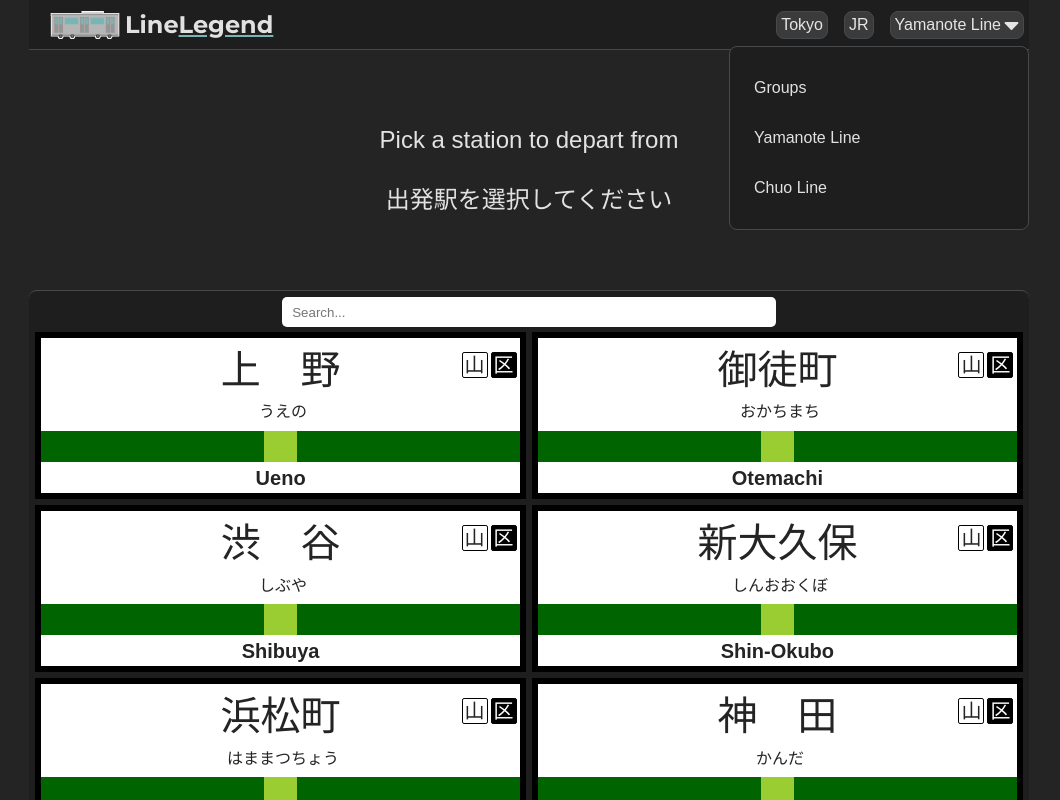
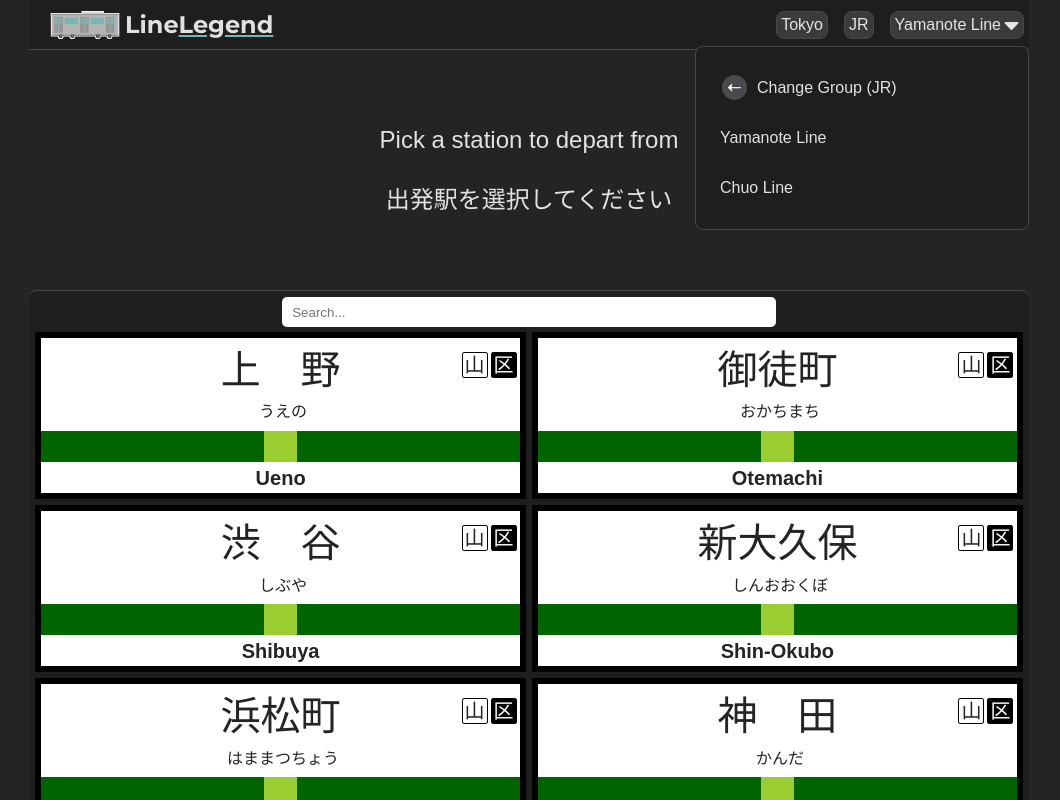
Before and after one commit to CasLinden/line-order, a React (Vite) app: page / in a window 1280 px wide. Both pictures are taken after a click on the element "Yamanote Line". Shown: the top 800 px of the page, without its empty margins (111-1171 px from the left). Built offline with nearby package versions, Linux system fonts and the light colour scheme.

Commit message:
The lines, groups cities nav is fully animated and functional

```diff
--- a/src/CurrentLineContext.jsx
+++ b/src/CurrentLineContext.jsx
@@ -1,6 +1,5 @@
 import React, { createContext, useState } from "react";
 import yamanote from "/src/lines/tokyo/jr/Yamanote Line";
-import chuo from "/src/lines/tokyo/jr/Chuo Line";
 
 export const CurrentLineContext = createContext();
 
@@ -8,12 +7,20 @@
   const [currentLine, setCurrentLine] = useState(yamanote);
 
   const useLineColor = () => {
-    document.documentElement.style.setProperty('--currentline-color', `${currentLine.color}`);
-  }
-  useLineColor()
+    document.documentElement.style.setProperty(
+      "--currentline-color",
+      `${currentLine.color}`
+    );
+  };
+  useLineColor();
 
   return (
-    <CurrentLineContext.Provider value={{ currentLine, setCurrentLine }}>
+    <CurrentLineContext.Provider
+      value={{
+        currentLine,
+        setCurrentLine,
+      }}
+    >
       {props.children}
     </CurrentLineContext.Provider>
   );
--- a/src/components/Header/DropDownMenu.jsx
+++ b/src/components/Header/DropDownMenu.jsx
@@ -1,105 +1,172 @@
 import { CSSTransition } from "react-transition-group";
 import { useContext, useState } from "react";
 import { CurrentLineContext } from "/src/CurrentLineContext";
-import {
-  linesCatalog,
-  getCities,
-  getGroupsForCity,
-  getLinesForGroup,
-} from "/src/lines/linesCatalog.js";
+import { linesCatalog, getCities, getGroupsForCity, getLinesForGroup,} from "/src/lines/linesCatalog.js";
 import { v4 as uuidv4 } from "uuid";
 import "/src/css/drop-down-menu.css";
 import clearStationSearchInput from "/src/utils/clearStationSearchInput";
+import arrowRight from "/src/assets/arrow-right.svg";
+import arrowLeft from "/src/assets/arrow-left.svg";
 
-export default function DropDownMenu() {
+export default function DropDownMenu({ currentCity, setCurrentCity, currentGroup, setCurrentGroup}) {
   const { currentLine, setCurrentLine } = useContext(CurrentLineContext);
-  const [activeMenu, setActiveMenu] = useState("lines");
-  const [activeCity, setActiveCity] = useState(currentLine.city);
-  const [activeGroup, setActiveGroup] = useState(currentLine.group);
+  const [activeMenu, setActiveMenu] = useState("line");
+  const [menuHeight, setMenuHeight] = useState(null);
+
+
+  const calcHeight = (el) => {
+    const height = el.offsetHeight;
+    setMenuHeight(height);
+  }
+
 
   const handleLineSelection = async (city, group, line) => {
-    console.log(city)
-    console.log(group)
-    console.log(line)
     const data = await import(`/src/lines/${city}/${group}/${line}.js`);
     const lineData = data.default;
     clearStationSearchInput();
     setCurrentLine(lineData);
-    console.log(lineData)
+    console.log(lineData);
   };
 
   const handleGroupSelection = (group) => {
-    setActiveGroup(group);
-    setActiveMenu("lines");
-  }
+    setCurrentGroup(group);
+    setActiveMenu("line");
+    forceMenuExitToLeft()
+  };
 
   const handleCitySelection = (city) => {
-    setActiveCity(city);
-    setActiveMenu("group");
+    setCurrentCity(city);
+    setActiveMenu("group-from-right");
+  };
+
+  const forceMenuExitToLeft = () => {
+    document.querySelector(".menu").classList.toggle("force-left-exit");
   }
 
   function DropDownHeader(props) {
     return (
+      <div className="menu-item"
+      onClick={() => props.goToMenu && setActiveMenu(props.goToMenu)}
+      >
+        {props.leftIcon && <img className="icon-button" src={props.leftIcon} />}
+
+        <a
+          href="#"
+        >
+          {props.children}
+        </a>
+        {props.rightIcon && (
+          <img className="icon-right" src={props.rightIcon} />
+        )}
+      </div>
+    );
+  }
+
+  function DropDownItemLine({ children, value }) {
+    return (
       <a
         href="#"
         className="menu-item"
-        onClick={() => props.goToMenu && setActiveMenu(props.goToMenu)}
+        onClick={() => handleLineSelection(currentCity, currentGroup, value)}
       >
-        {props.children}
-      </a>
-    );
-  }
-
-  function DropDownItemLine({children, value}) {
-    return (
-      <a href="#" className="menu-item" onClick={() => handleLineSelection(activeCity, activeGroup, value)}>
         {children}
       </a>
     );
   }
 
-  function DropDownItemGroup({children, value}) {
+  function DropDownItemGroup({ children, value }) {
     return (
-      <a href="#" className="menu-item" onClick={() => handleGroupSelection(value)}>
-        {children}
+      <a
+        href="#"
+        className="menu-item"
+        onClick={() => handleGroupSelection(value)}
+      >
+        {value}
       </a>
     );
   }
 
-  function DropDownItemCity({children, onClick, value}) {
+  function DropDownItemCity({ children, onClick, value }) {
     return (
-      <a href="#" className="menu-item" onClick={() => handleCitySelection(value)}>
-        {children}
+      <a
+        href="#"
+        className="menu-item"
+        onClick={() => handleCitySelection(value)}
+      >
+       {value}
       </a>
     );
   }
 
   return (
-    <div className="dropdown">
+    <div className="dropdown" style={{ height: menuHeight}}>
       <CSSTransition
-        in={activeMenu === "lines"}
+        in={activeMenu === "line"}
         unmountOnExit
         timeout={500}
-        classNames="menu-primary"
+        onEnter={calcHeight}
+        classNames={{
+          enter: 'enter-from-right',
+          enterActive: 'enter-from-right-active',
+          exit: 'exit-to-right',
+          exitActive: 'exit-to-right-active',
+        }}
       >
         <div className="menu">
-          <DropDownHeader goToMenu="group">Groups</DropDownHeader>
+          <DropDownHeader goToMenu="group-from-left" leftIcon={arrowLeft}>
+            Change Group {`(${currentGroup})`}
+          </DropDownHeader>
           {getLinesForGroup(currentLine.city, currentLine.group).map((line) => {
-            return <DropDownItemLine key={uuidv4()} value={line}>{line}</DropDownItemLine>;
+            return (
+              <DropDownItemLine key={uuidv4()} value={line}>
+                {line}
+              </DropDownItemLine>
+            );
           })}
         </div>
       </CSSTransition>
 
       <CSSTransition
-        in={activeMenu === "group"}
+        in={activeMenu === "group-from-right"}
         unmountOnExit
         timeout={500}
-        classNames="menu-secondary"
+        onEnter={calcHeight}
+        classNames={{
+          enter: 'enter-from-right',
+          enterActive: 'enter-from-right-active',
+          exit: 'exit-to-left',
+          exitActive: 'exit-to-left-active',
+
+        }}
       >
         <div className="menu">
-          <DropDownHeader goToMenu="city">Cities</DropDownHeader>
+          <DropDownHeader goToMenu="city" leftIcon={arrowLeft}>Change City</DropDownHeader>
           {getGroupsForCity(currentLine.city).map((group) => {
-            return <DropDownItemGroup key={uuidv4()}>{group}</DropDownItemGroup>;
+            return (
+              <DropDownItemGroup key={uuidv4()} value={group}>{group}</DropDownItemGroup>
+            );
+          })}
+        </div>
+      </CSSTransition>
+
+      <CSSTransition
+        in={activeMenu === "group-from-left"}
+        unmountOnExit
+        timeout={500}
+        onEnter={calcHeight}
+        classNames={{
+          enter: 'enter-from-left',
+          enterActive: 'enter-from-left-active',
+          exit: 'exit-to-right',
+          exitActive: 'exit-to-right-active',
+        }}
+      >
+        <div className="menu">
+          <DropDownHeader goToMenu="city" leftIcon={arrowLeft}>Change City</DropDownHeader>
+          {getGroupsForCity(currentLine.city).map((group) => {
+            return (
+              <DropDownItemGroup key={uuidv4()} value={group}>{group}</DropDownItemGroup>
+            );
           })}
         </div>
       </CSSTransition>
@@ -108,11 +175,17 @@
         in={activeMenu === "city"}
         unmountOnExit
         timeout={500}
-        classNames="menu-tertiary"
+        onEnter={calcHeight}
+        classNames={{
+          enter: 'enter-from-left',
+          enterActive: 'enter-from-left-active',
+          exit: 'exit-to-left',
+          exitActive: 'exit-to-left-active',
+        }}
       >
         <div className="menu">
           {getCities().map((city) => {
-            return <DropDownItemCity key={uuidv4()}>{city}</DropDownItemCity>;
+            return <DropDownItemCity key={uuidv4()} value={city}>{city}</DropDownItemCity>;
           })}
         </div>
       </CSSTransition>
--- a/src/components/Header/LineNav.jsx
+++ b/src/components/Header/LineNav.jsx
@@ -3,21 +3,12 @@
 import DropDownMenu from "/src/components/Header/DropDownMenu";
 import caret from "/src/assets/caret.svg";
 
-
 import "/src/css/line-nav.css";
 
 export function LineNav() {
   const { currentLine, setCurrentLine } = useContext(CurrentLineContext);
-
-  return (
-    <Navbar>
-      <NavItem text={currentLine.city}></NavItem>
-      <NavItem text={currentLine.group}></NavItem>
-      <NavItem text={currentLine.title} icon={caret}>
-        <DropDownMenu></DropDownMenu>
-      </NavItem>
-    </Navbar>
-  );
+  const [currentCity, setCurrentCity] = useState(currentLine.city);
+  const [currentGroup, setCurrentGroup] = useState(currentLine.group);
 
   function Navbar({ children }) {
     return (
@@ -31,15 +22,28 @@
     const [open, setOpen] = useState(false);
 
     return (
-      <li className="nav-item" >
+      <li className="nav-item">
         <div className="nav-clickable-wrapper" onClick={() => setOpen(!open)}>
-          <a href="#" className="icon-button">
-            {text}
-          </a>
+          <a href="#">{text}</a>
           {icon && <img className="caret" src={icon} alt="" />}
         </div>
         {open && children}
       </li>
     );
   }
+
+  return (
+    <Navbar>
+      <NavItem text={currentCity}></NavItem>
+      <NavItem text={currentGroup}></NavItem>
+      <NavItem text={currentLine.title} icon={caret}>
+        <DropDownMenu
+          currentCity={currentCity}
+          setCurrentCity={setCurrentCity}
+          currentGroup={currentGroup}
+          setCurrentGroup={setCurrentGroup}
+        ></DropDownMenu>
+      </NavItem>
+    </Navbar>
+  );
 }
--- a/src/css/drop-down-menu.css
+++ b/src/css/drop-down-menu.css
@@ -8,6 +8,26 @@
   border-radius: var(--border-radius);
   padding: 1rem;
   overflow: hidden;
+  transition: height var(--speed) ease;
+  box-sizing: content-box;
+}
+
+.icon-button {
+  --button-size: calc(var(--nav-size) * 0.5);
+  width: var(--button-size);
+  height: var(--button-size);
+  background-color: #484a4d;
+  border-radius: 50%;
+  padding: 5px;
+  margin: 2px;
+  display: flex;
+  align-items: center;
+  justify-content: center;
+  transition: filter 300ms;
+}
+
+.icon-right {
+  margin-left: auto;
 }
 
 .menu-item {
@@ -17,6 +37,7 @@
   border-radius: var(--border-radius);
   transition: background var(--speed);
   padding: 0.5rem;
+  gap: 0.5rem;
 }
 
 .menu-item:hover {
@@ -27,7 +48,49 @@
   width: 100%;
 }
 
-  .menu-primary-enter {
+.enter-from-left {
+  position: absolute;
+  transform: translateX(-110%);
+}
+
+.enter-from-left-active {
+  transform: translateX(0%);
+  transition: all var(--speed) ease;
+}
+
+.enter-from-right {
+  position: absolute;
+  transform: translateX(110%);
+}
+
+.enter-from-right-active {
+  transform: translateX(0%);
+  transition: all var(--speed) ease;
+}
+
+.exit-to-left {
+  position: absolute;
+}
+
+.exit-to-left-active{
+  transform: translateX(-110%);
+  transition: all var(--speed) ease;
+}
+
+.exit-to-right {
+  position: absolute;
+}
+
+.exit-to-right-active{
+  transform: translateX(110%);
+  transition: all var(--speed) ease;
+}
+
+.force-left-exit{
+  transform: translateX(-110%) ;
+}
+
+/* .menu-primary-enter {
   position: absolute;
   transform: translateX(110%);
 }
@@ -54,21 +117,23 @@
   position: absolute;
 }
 .menu-secondary-exit-active {
-    transform: translateX(-110%);
+  transform: translateX(110%);
   transition: all var(--speed) ease;
 }
 
-
 .menu-tertiary-enter {
-    transform: translateX(-220%);
+  transform: translateX(-110%);
 }
 .menu-tertiary-enter-active {
   transform: translateX(0%);
   transition: all var(--speed) ease;
 }
-  /* .menu-tertiary-exit {
-  } */
+.menu-tertiary-exit {
+  position: absolute;
+  }
 .menu-tertiary-exit-active {
-    transform: translateX(-220%);
+  transform: translateX(110%);
   transition: all var(--speed) ease;
 }
+
+ */
--- a/src/lines/linesCatalog.js
+++ b/src/lines/linesCatalog.js
@@ -4,9 +4,6 @@
     "Tokyo": {
         "JR": ['Yamanote Line', 'Chuo Line']
     },
-    "London": {
-        "Tube": ['Circle', 'Central']
-    }
 }
 
 export const getCities = () => {
```
Also changed, not shown: src/assets/arrow-left.svg (added), src/assets/arrow-right.svg (added), 7 other files (tests, documents, lock files or other folders). Lines whose indentation alone changed are shown as unchanged.
